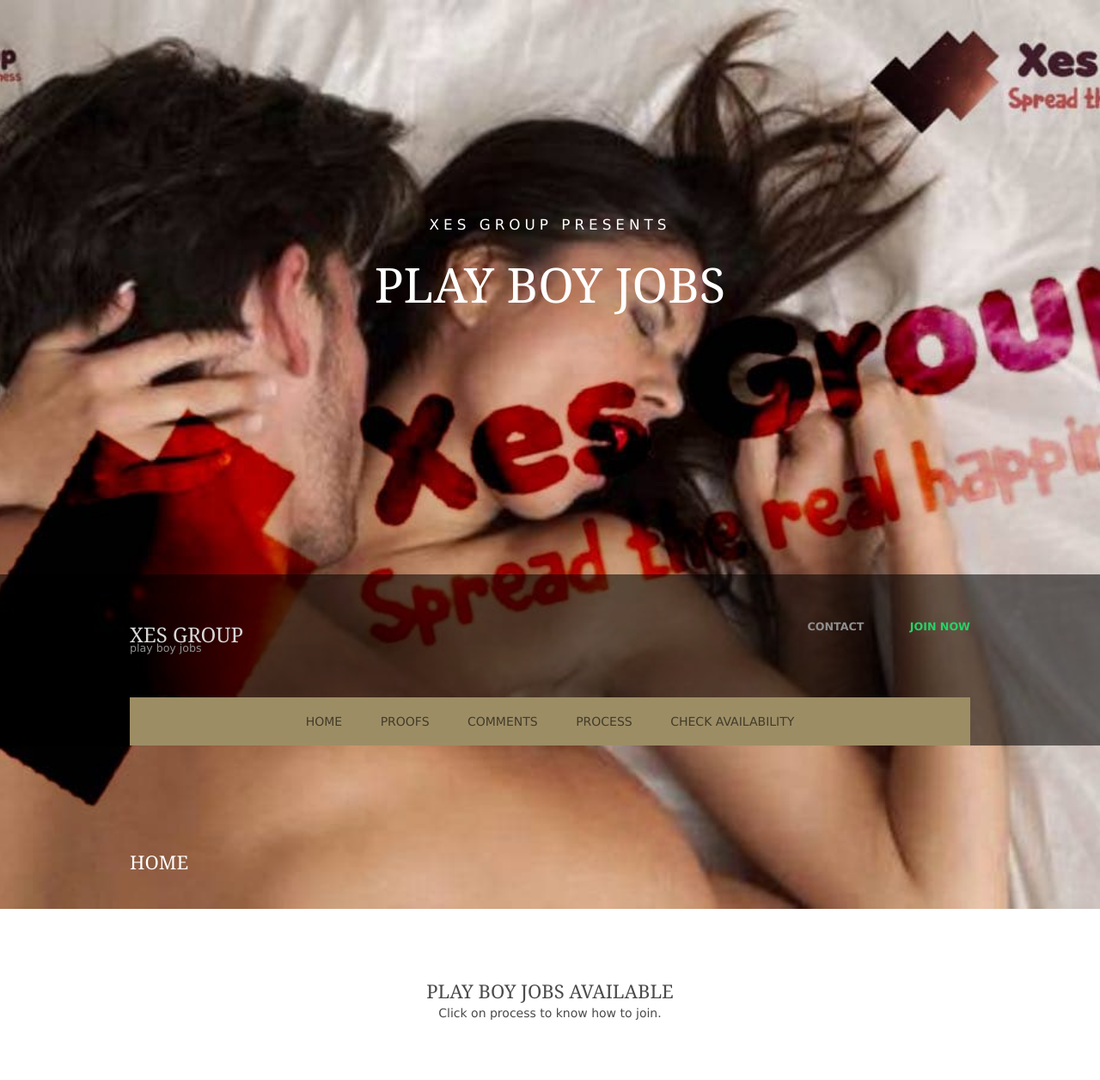
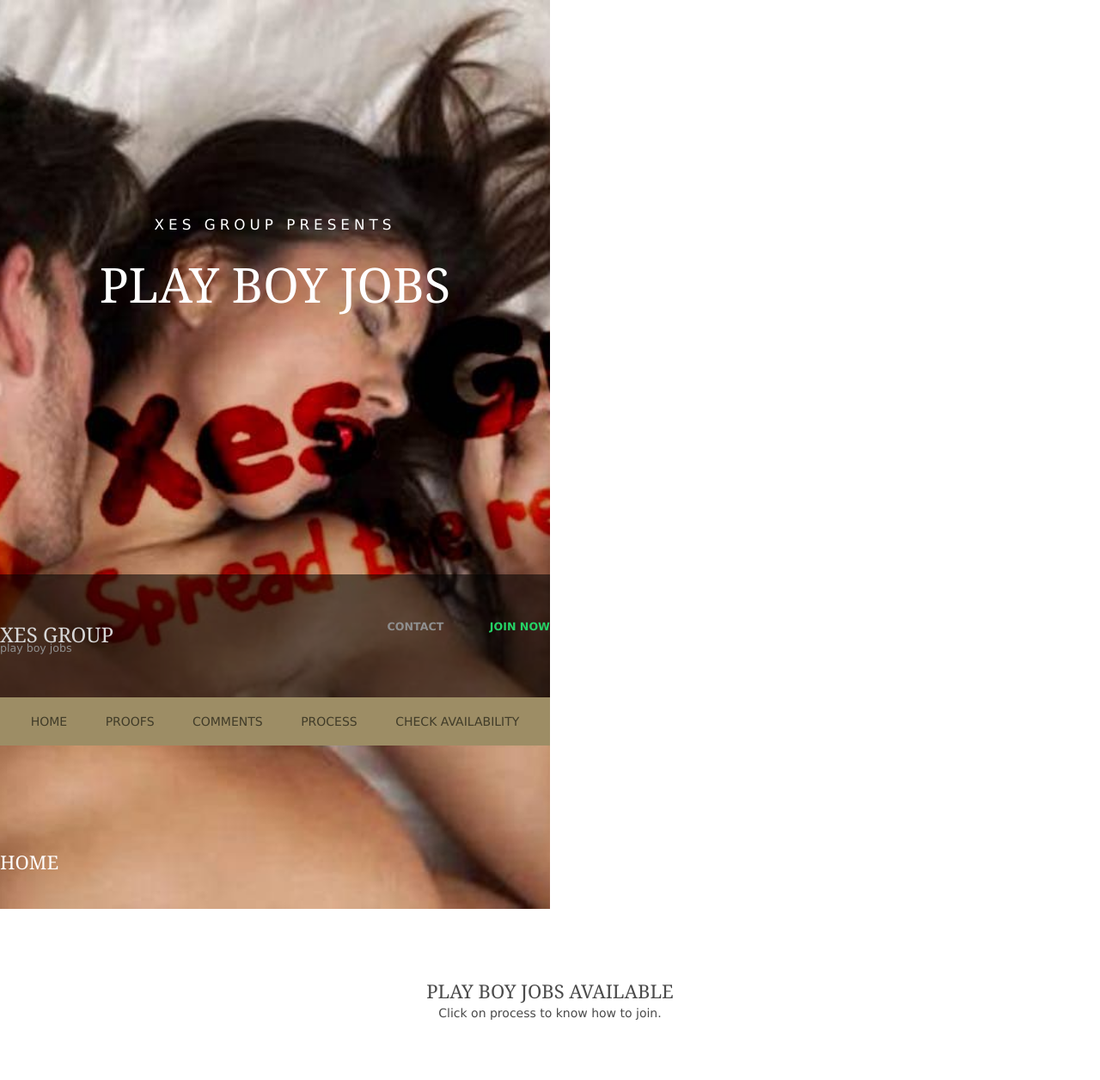
Before and after one commit to itsnobita/Nobi, a PHP site: page /index.php in a window 1280 px wide. Shown: the top 1256 px of the page at 86% size. Run offline with PHP 8.4, Linux system fonts and the light colour scheme.

Commit message:
Update layout.css

```diff
--- a/layout/styles/layout.css
+++ b/layout/styles/layout.css
@@ -366,7 +366,10 @@ table a, #comments a{background-color:inherit;}
   width: 120px;
   height: auto;
 }
-
+.bgded{
+width: 50%;
+height: auto;
+}
 /* Other
 --------------------------------------------------------------------------------------------------------------- */
 @media screen and (max-width:650px){
```
